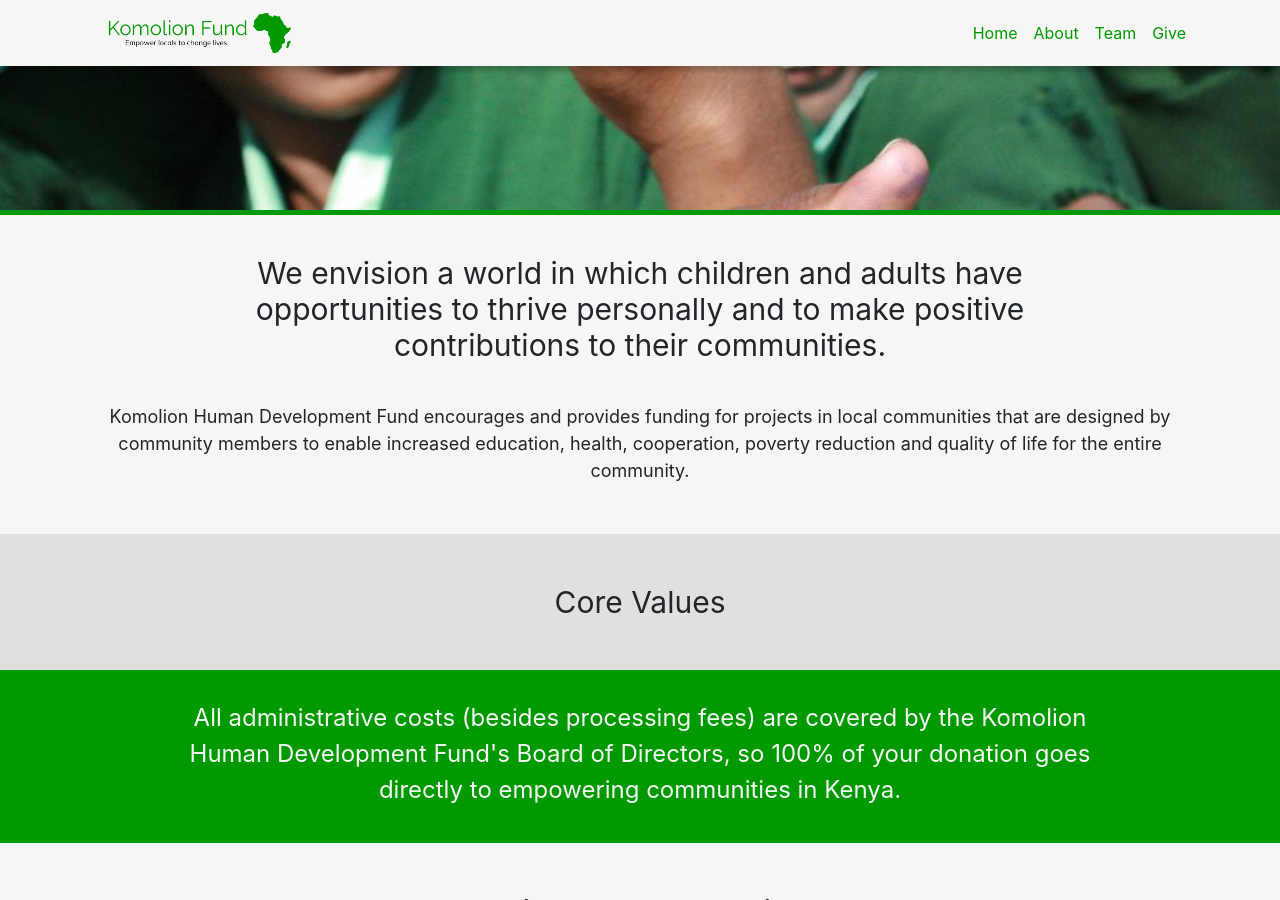
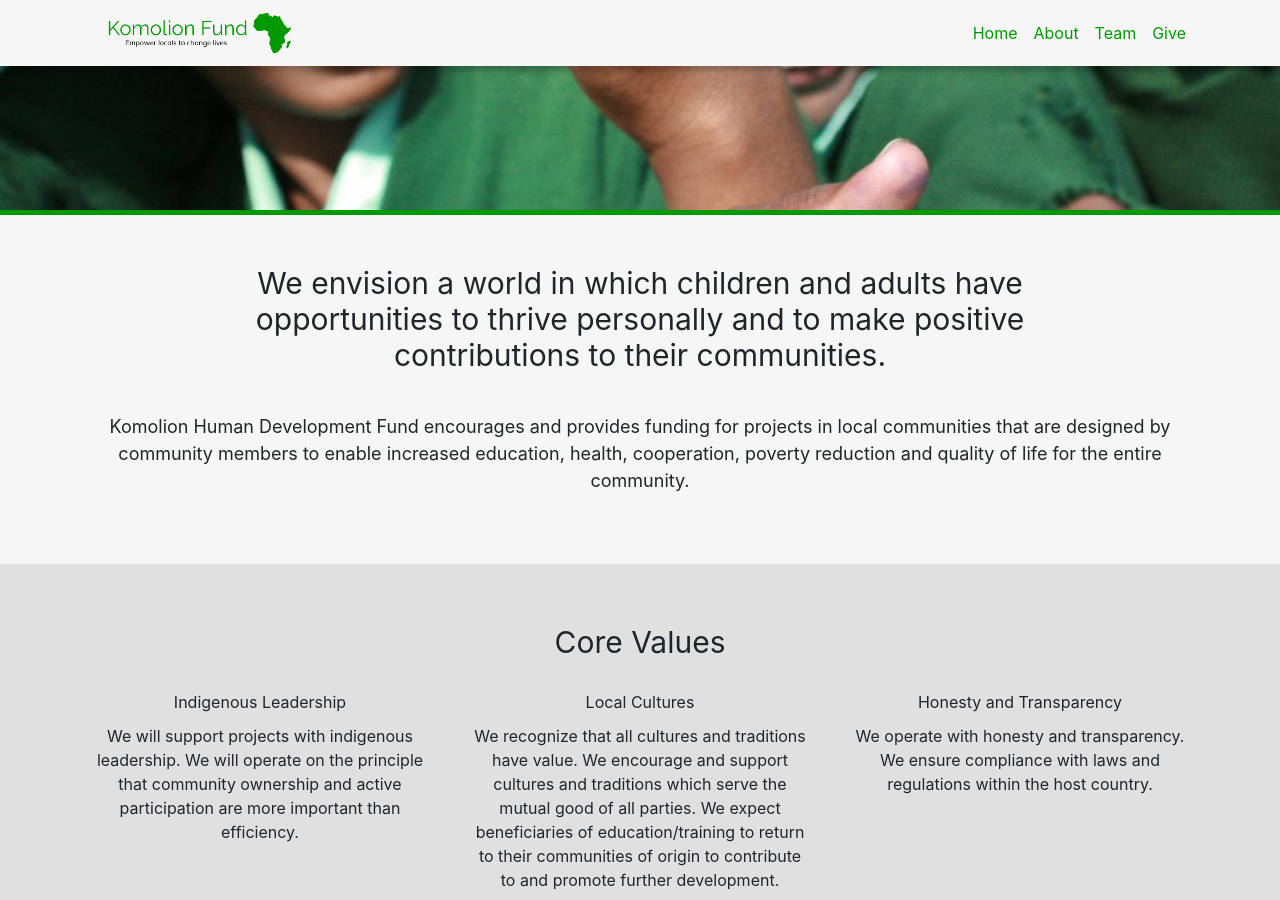
Before and after one commit to komolion/komolionfund.org, a Jekyll site: the page built from index.html, in a window 1280 px wide and 900 px high, scrolled down 576 px. Built offline with Jekyll 4.4.1, drawn with Linux system fonts in a browser that asks for light colours; nearby versions of some CDN libraries; library files that are not in the unit come from our copies.

Commit message:
Moving all content on home page to front matter

```diff
--- a/_sass/home.scss
+++ b/_sass/home.scss
@@ -1,57 +1,68 @@
 @import "variables";
 
-#home-banner {
-  background: url('../images/home-banner.jpg') no-repeat;
+#jumbotron {
+  background: url('../images/jumbotron.jpg') no-repeat;
   background-size: cover;
   height: 80vh;
 
-  #banner-text {
+  #jumbotron-text {
     text-shadow: 1px 1px 3px rgba(0,0,0,.3);
     font-weight: 500;
   }
 
-  #banner-rule {
+  #jumbotron-rule {
     height: 2px;
     width: 50%;
     background-color: $primary;
   }
 
-  #banner-sub-text {
+  #jumbotron-sub-text {
     text-shadow: 1px 1px 3px rgba(0,0,0,.3);
   }
 
-  #banner-btn {
+  #jumbotron-btn {
     color: $light;
     cursor: pointer;
   }
 }
 
-#under-banner {
+#mission-banner {
   border-top: thick solid $primary;
-  padding-top: 40px;
-  padding-bottom: 50px;
+  padding-top: 50px;
+  padding-bottom: 70px;
 
-  #under-banner-title {
+  #mission-title {
     font-size: 30px;
     max-width: 800px;
     margin: 0 auto 20px auto;
     line-height: 36px;
   }
 
-  #under-banner-text {
+  #mission-text {
     font-size: 18px;
     margin: 20px auto 0 auto;
   }
 }
 
 #core-values-banner {
-  padding-top: 50px;
-  padding-bottom: 20px;
+  padding-top: 60px;
+  padding-bottom: 70px;
 
   #core-values-title {
     font-size: 30px;
     margin: 0 auto 30px auto;
     line-height: 36px;
+  }
+
+  .core-value-title {
+    margin-left: auto;
+    margin-right: auto;
+    padding-bottom: 10px;
+  }
+
+  .core-value-content {
+    padding-left: 20px;
+    padding-right: 20px;
   }
 }
 
@@ -68,8 +79,8 @@
 }
 
 #our-projects-banner {
-  padding-top: 50px;
-  padding-bottom: 20px;
+  padding-top: 70px;
+  padding-bottom: 50px;
 
   #our-projects-title {
     font-size: 30px;
--- a/index.html
+++ b/index.html
@@ -1,42 +1,75 @@
 ---
 layout: default
 title: Komolion Fund - Home
-banner: Empower locals to change lives
-sub-banner: Community members drive social change. We are there to help.
-button-text: Give Now
+
+jumbotron-title: Empower locals to change lives
+jumbotron-subtitle: Community members drive social change. We are there to help.
+jumbotron-button-text: Give Now
+
+mission-title: We envision a world in which children and adults have opportunities to thrive personally and to make
+    positive contributions to their communities.
+mission-content: Komolion Human Development Fund encourages and provides funding for projects in local communities that
+    are designed by community members to enable increased education, health, cooperation, poverty reduction and quality
+    of life for the entire community.
+
+core-values-title: Core Values
+
+core-value-one-icon: people-carry
+core-value-one-title: Indigenous Leadership
+core-value-one-content: We will support projects with indigenous leadership. We will operate on the principle that
+    community ownership and active participation are more important than efficiency.
+
+core-value-two-icon: globe-africa
+core-value-two-title: Local Cultures
+core-value-two-content: We recognize that all cultures and traditions have value. We encourage and support cultures and
+    traditions which serve the mutual good of all parties. We expect beneficiaries of education/training to return to
+    their communities of origin to contribute to and promote further development.
+
+core-value-three-icon: balance-scale
+core-value-three-title: Honesty and Transparency
+core-value-three-content: We operate with honesty and transparency. We ensure compliance with laws and regulations
+    within the host country.
+
+donations-title: All administrative costs (besides processing fees) are covered by the Komolion Human Development Fund's
+    Board of Directors, so 100% of your donation goes directly to empowering communities in Kenya.
+
+projects-title: Projects & Partnerships
 ---
-<div id='home-banner'>
+<div id='jumbotron'>
   <div class='container h-100'>
     <div class='row h-100'>
       <div class='col align-self-center'>
-        <h1 id='banner-text' class='row justify-content-center display-4 text-light'>{{ page.banner | upcase }}</h1>
+        <h1 id='jumbotron-text' class='row justify-content-center display-4 text-light'>
+          {{ page.jumbotron-title | upcase }}
+        </h1>
         <div class='row justify-content-center'>
-          <hr id='banner-rule'>
+          <hr id='jumbotron-rule'>
         </div>
-        <h4 id='banner-sub-text' class='row justify-content-center text-light'>{{ page.sub-banner }}</h4>
+        <h4 id='jumbotron-sub-text' class='row justify-content-center text-light'>
+          {{ page.jumbotron-subtitle }}
+        </h4>
         <div class='row justify-content-center mt-4'>
-          <a id='banner-btn'
+          <a id='jumbotron-btn'
              class='btn-primary btn-lg'
              href='https://donorbox.org/komolion-fund-donations'
-             target='_blank'>{{ page.button-text | upcase }}</a>
+             target='_blank'>
+            {{ page.jumbotron-button-text | upcase }}
+          </a>
         </div>
       </div>
     </div>
   </div>
 </div>
-<div id='under-banner' class='bg-light'>
+<div id='mission-banner' class='bg-light'>
   <div class='container'>
     <div class='row'>
-      <div id='under-banner-title' class='col text-center'>
-        We envision a world in which children and adults have opportunities to thrive personally and to make positive
-        contributions to their communities.
+      <div id='mission-title' class='col text-center'>
+        {{ page.mission-title }}
       </div>
     </div>
     <div class='row'>
-      <div id='under-banner-text' class='col text-center'>
-        Komolion Human Development Fund encourages and provides funding for projects in local communities that are
-        designed by community members to enable increased education, health, cooperation, poverty reduction and quality
-        of life for the entire community.
+      <div id='mission-text' class='col text-center'>
+        {{ page.mission-content }}
       </div>
     </div>
   </div>
@@ -44,17 +77,56 @@
 <div id='core-values-banner' class='bg-secondary'>
   <div class='container'>
     <div id='core-values-title' class='text-center'>
-      Core Values
+      {{ page.core-values-title }}
     </div>
-    <div class='row'></div>
+    <div class='row text-center'>
+      <div class='col col-lg-4'>
+        <div class='row core-value-icon'></div>
+        <div class='row'>
+          <div class='core-value-title'>
+            {{ page.core-value-one-title }}
+          </div>
+        </div>
+        <div class='row'>
+          <div class='core-value-content'>
+            {{ page.core-value-one-content }}
+          </div>
+        </div>
+      </div>
+      <div class='col col-lg-4'>
+        <div class='row core-value-icon'></div>
+        <div class='row'>
+          <div class='core-value-title'>
+            {{ page.core-value-two-title }}
+          </div>
+        </div>
+        <div class='row'>
+          <div class='core-value-content'>
+            {{ page.core-value-two-content }}
+          </div>
+        </div>
+      </div>
+      <div class='col col-lg-4'>
+        <div class='row core-value-icon'></div>
+        <div class='row'>
+          <div class='core-value-title'>
+            {{ page.core-value-three-title }}
+          </div>
+        </div>
+        <div class='row'>
+          <div class='core-value-content'>
+            {{ page.core-value-three-content }}
+          </div>
+        </div>
+      </div>
+    </div>
   </div>
 </div>
 <div id='donations-banner' class='bg-primary'>
   <div class='container'>
     <div class='row'>
       <div id='donations-banner-text' class='col text-center text-light'>
-        All administrative costs (besides processing fees) are covered by the Komolion Human Development Fund's Board of
-        Directors, so 100% of your donation goes directly to empowering communities in Kenya.
+        {{ page.donations-title }}
       </div>
     </div>
   </div>
@@ -62,7 +134,7 @@
 <div id='our-projects-banner' class='bg-light'>
   <div class='container'>
     <div id='our-projects-title' class='text-center'>
-      Projects & Partnerships
+      {{ page.projects-title }}
     </div>
     <div class='row'>
       {% for project in site.projects %}
```
Also changed, not shown: assets/images/jumbotron.jpg (renamed from assets/images/home-banner.jpg).
